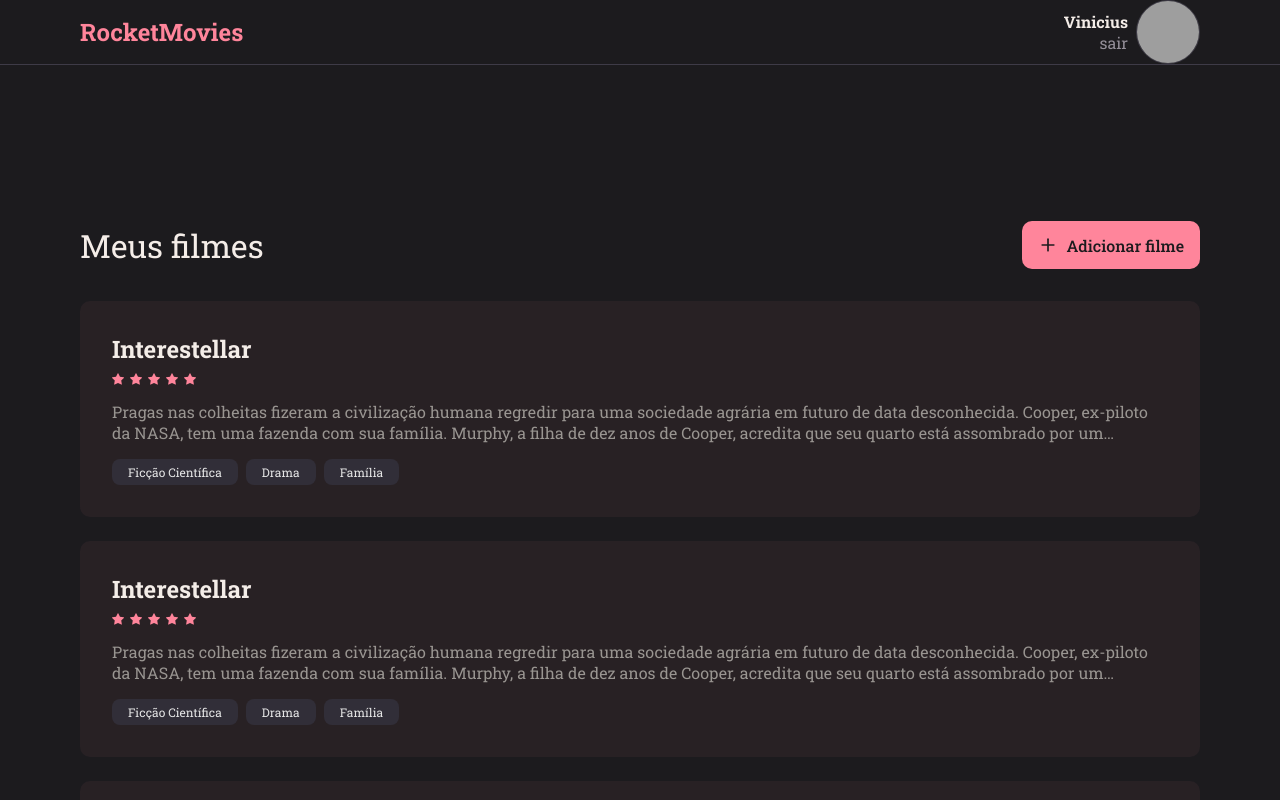
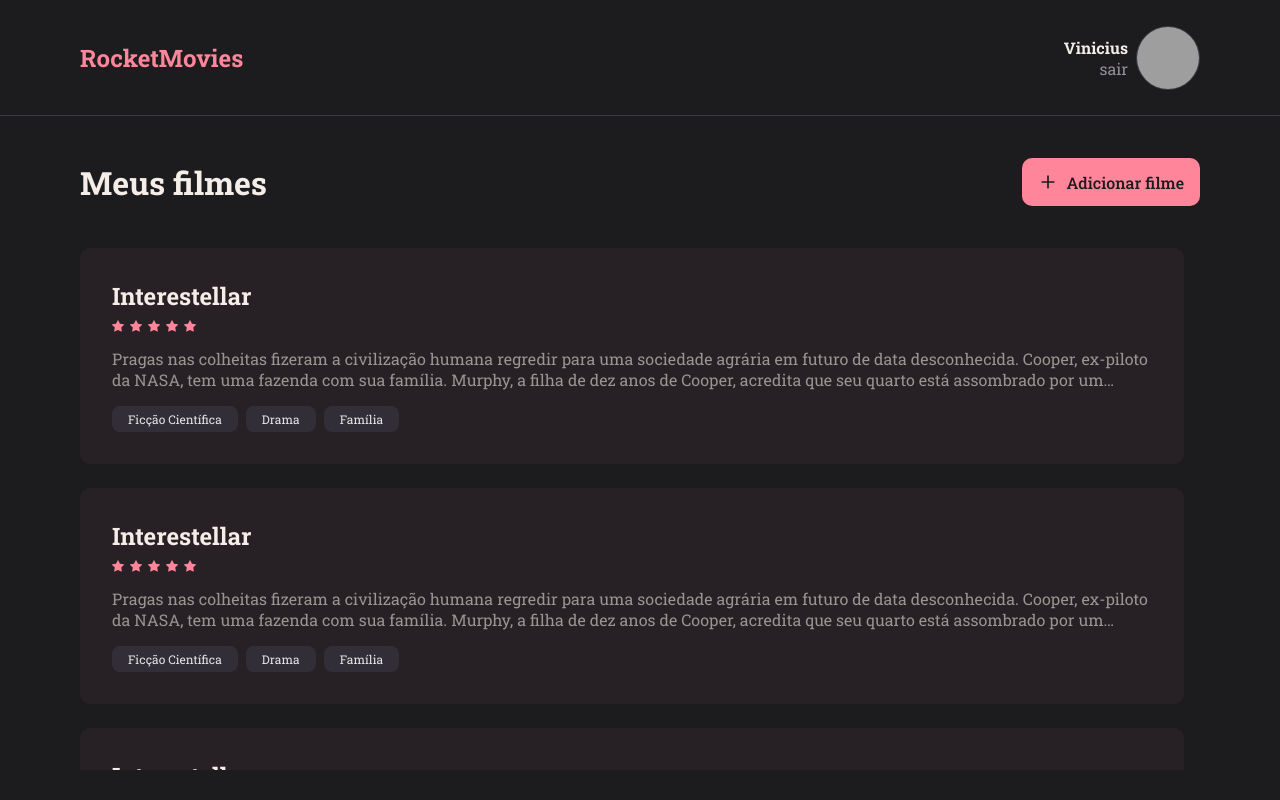
Before and after one commit to viniciusbecaleti/rocketmovies, a React (Vite) app in the folder client/: page / in a window 1280 px wide. Shown: the top 800 px of the page. Built offline with nearby package versions, Linux system fonts and the light colour scheme; grey boxes are pictures that could not be loaded.

Commit message:
refactor: refactor Home page

```diff
--- a/client/src/pages/Home/index.tsx
+++ b/client/src/pages/Home/index.tsx
@@ -1,37 +1,54 @@
+import { useEffect, useRef, useState } from 'react'
 import { FiPlus } from 'react-icons/fi'
 
-import { HomeContainer, HomeMain, MovieList, Movies } from './styles'
+import { HomeContainer, HomeMain, MovieList } from './styles'
 
 import { useWindowSize } from '../../hooks/useWindowSize'
 
 import { Header } from '../../components/Header'
-import { Button } from '../../components/Button'
 import { Movie } from '../../components/Movie'
+import { ButtonLink } from '../../components/ButtonLink'
 
 export function Home() {
+  const movieListRef = useRef<HTMLDivElement>(null)
+  const [isScrollMovieListVisible, setIsScrollMovieListVisible] =
+    useState(false)
+
   const { innerWidth } = useWindowSize()
+
+  useEffect(() => {
+    if (movieListRef.current) {
+      const { scrollHeight, offsetHeight } = movieListRef.current
+      setIsScrollMovieListVisible(scrollHeight > offsetHeight)
+    }
+  }, [movieListRef])
 
   return (
     <HomeContainer>
       <Header />
 
       <HomeMain>
-        <Movies>
-          <header>
+        <div>
           <h1>Meus filmes</h1>
-            <Button small>
+          <ButtonLink to="/create">
             <FiPlus />
             {innerWidth > 480 && 'Adicionar filme'}
-            </Button>
-          </header>
+          </ButtonLink>
+        </div>
 
-          <MovieList>
+        <MovieList
+          ref={movieListRef}
+          isScrollMovieListVisible={isScrollMovieListVisible}
+        >
+          <Movie />
+          <Movie />
+          <Movie />
+          <Movie />
           <Movie />
           <Movie />
           <Movie />
           <Movie />
         </MovieList>
-        </Movies>
       </HomeMain>
     </HomeContainer>
   )
--- a/client/src/pages/Home/styles.ts
+++ b/client/src/pages/Home/styles.ts
@@ -4,10 +4,16 @@ export const HomeContainer = styled.div`
   height: 100vh;
 
   display: grid;
-  grid-template-rows: auto 1fr;
+  grid-template-rows: 116rem calc(100vh - 116rem);
   grid-template-areas:
     'header'
     'content';
+
+  overflow: hidden;
+
+  @media (max-width: 480px) {
+    grid-template-rows: 80rem calc(100vh - 80rem);
+  }
 `
 
 export const HomeMain = styled.main`
@@ -16,35 +22,46 @@ export const HomeMain = styled.main`
   width: 100%;
   max-width: 1152rem;
   margin-inline: auto;
-  margin-top: 116rem;
-  padding: 40rem 16rem;
+  margin-bottom: 30rem;
+  padding-inline: 16rem;
 
-  @media (max-width: 480px) {
-    margin-top: 86rem;
-  }
-`
+  display: grid;
+  grid-template-rows: 132rem calc(100% - 132rem);
 
-export const Movies = styled.section`
-  header {
+  overflow: hidden;
+
+  > div:first-child {
     display: flex;
     align-items: center;
     justify-content: space-between;
 
-    h1 {
-      font-size: 32rem;
-      font-weight: 400;
-    }
-
-    button {
+    a {
       width: fit-content;
     }
   }
+
+  @media (max-width: 480px) {
+    grid-template-rows: 80rem calc(100% - 80rem);
+  }
 `
 
-export const MovieList = styled.div`
-  margin-top: 32rem;
+interface MovieListProps {
+  isScrollMovieListVisible: boolean
+}
+
+export const MovieList = styled.div<MovieListProps>`
+  justify-items: start;
 
   display: flex;
   flex-direction: column;
   gap: 24rem;
+
+  overflow-y: auto;
+
+  padding-right: ${({ isScrollMovieListVisible }) =>
+    isScrollMovieListVisible && '16rem'};
+
+  @media (max-width: 480px) {
+    gap: 16rem;
+  }
 `
```
Lines whose indentation alone changed are shown as unchanged.
